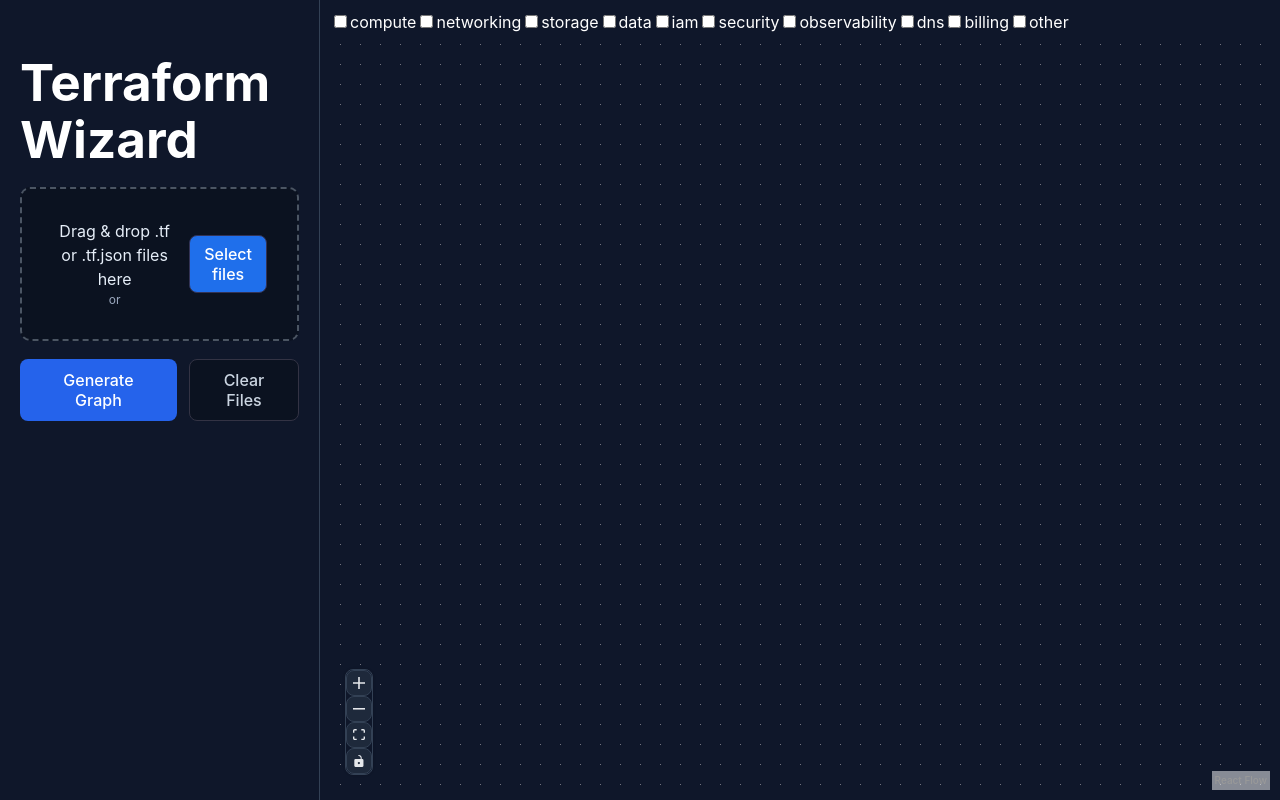
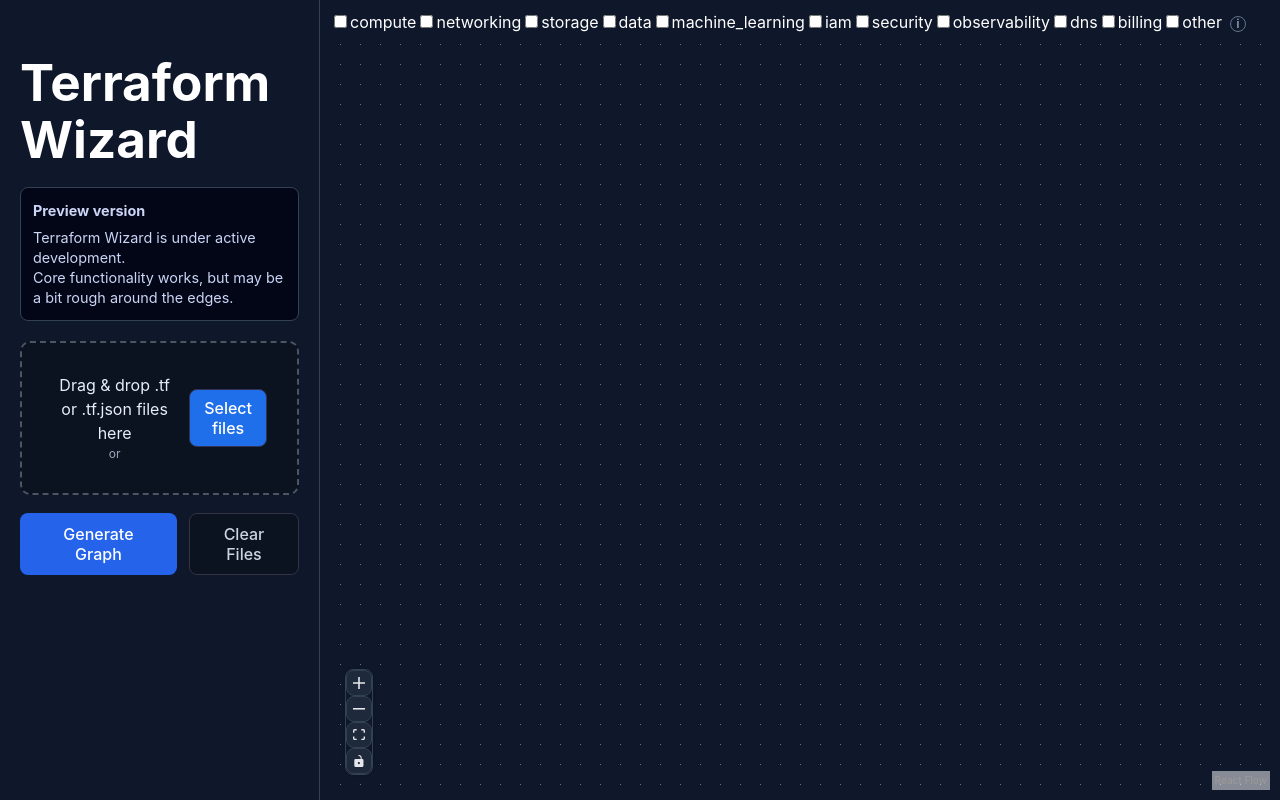
Before and after one commit to Nils-Svensson/terraform-wizard, a React (Vite) app in the folder frontend/: page / in a window 1280 px wide. Built offline with nearby package versions, Linux system fonts and the light colour scheme.

Commit message:
small ui improvement

```diff
--- a/frontend/src/App.css
+++ b/frontend/src/App.css
@@ -42,3 +42,44 @@
 .react-flow__controls-button svg {
   color: #e5e7eb !important; /* THIS is the key */
 }
+
+
+.info-icon {
+  display: inline-block;   /* important */
+  margin-left: 8px;
+  position: relative;
+
+  width: 16px;
+  height: 16px;
+  font-size: 12px;
+  border-radius: 50%;
+  border: 1px solid #64748b;
+  color: #cbd5f5;
+  text-align: center;
+  line-height: 14px;
+  cursor: help;
+}
+
+
+.tooltip {
+  position: absolute;
+  top: 120%;
+  left: 50%;
+  transform: translateX(-50%);
+  background: #020617;
+  color: #e5e7eb;
+  padding: 8px 10px;
+  border-radius: 6px;
+  font-size: 0.75rem;
+  border: 1px solid #334155;
+  opacity: 0;
+  pointer-events: none;
+  transition: opacity 0.15s ease;
+  z-index: 20;
+  white-space: nowrap;
+}
+
+.info-icon:hover .tooltip {
+  opacity: 1;
+  pointer-events: auto;
+}
--- a/frontend/src/App.tsx
+++ b/frontend/src/App.tsx
@@ -31,6 +31,26 @@
       >
         <h1 style={{ marginBottom: 20 }}>Terraform Wizard</h1>
 
+        <div
+  style={{
+    marginBottom: "20px",
+    padding: "12px",
+    border: "1px solid #334155",
+    borderRadius: "8px",
+    background: "#020617",
+    fontSize: "0.9rem",
+    color: "#cbd5f5",
+  }}
+>
+  <strong>Preview version</strong>
+  <div style={{ marginTop: "6px", lineHeight: 1.4 }}>
+    Terraform Wizard is under active development.
+    <br />
+    Core functionality works, but may be a bit rough around the edges.
+  </div>
+</div>
+
+
         <FileUpload
           sessionId={sessionId}
           onSessionId={setSessionId}
--- a/frontend/src/components/GraphToolbar.tsx
+++ b/frontend/src/components/GraphToolbar.tsx
@@ -3,6 +3,7 @@
   "networking",
   "storage",
   "data",
+  "machine_learning",
   "iam",
   "security",
   "observability",
@@ -21,7 +22,7 @@
   return (
     <div className="toolbar">
       {ALL_CATEGORIES.map(cat => (
-        <label key={cat}>
+        <label key={cat} className="toolbar-item">
           <input
             type="checkbox"
             checked={activeCategories.has(cat)}
@@ -30,6 +31,15 @@
           {cat}
         </label>
       ))}
+
+      <span className="info-icon">
+        i
+        <span className="tooltip">
+          The filter has basic support for providers
+          <br />
+          GCP, AWS, and Azure for now.
+        </span>
+      </span>
     </div>
   );
 }
--- a/frontend/src/components/GraphWindow.tsx
+++ b/frontend/src/components/GraphWindow.tsx
@@ -173,13 +173,12 @@
   type Highlight = "selected" | "connected" | "dimmed";
 
 
+  const highlightedNodes = useMemo(
+    () => ({ selected, connected }),
+    [selected, connected]
+  );
 
 
-
-
-
-
-  const highlightedNodes = { selected, connected }; //something about useMemo here causes issues
   const styledNodes = useMemo(() => {
     return nodes.map(node => {
       let highlightState: Highlight = "dimmed";
```
Also changed, not shown: 2 other files (tests, documents, lock files or other folders).
